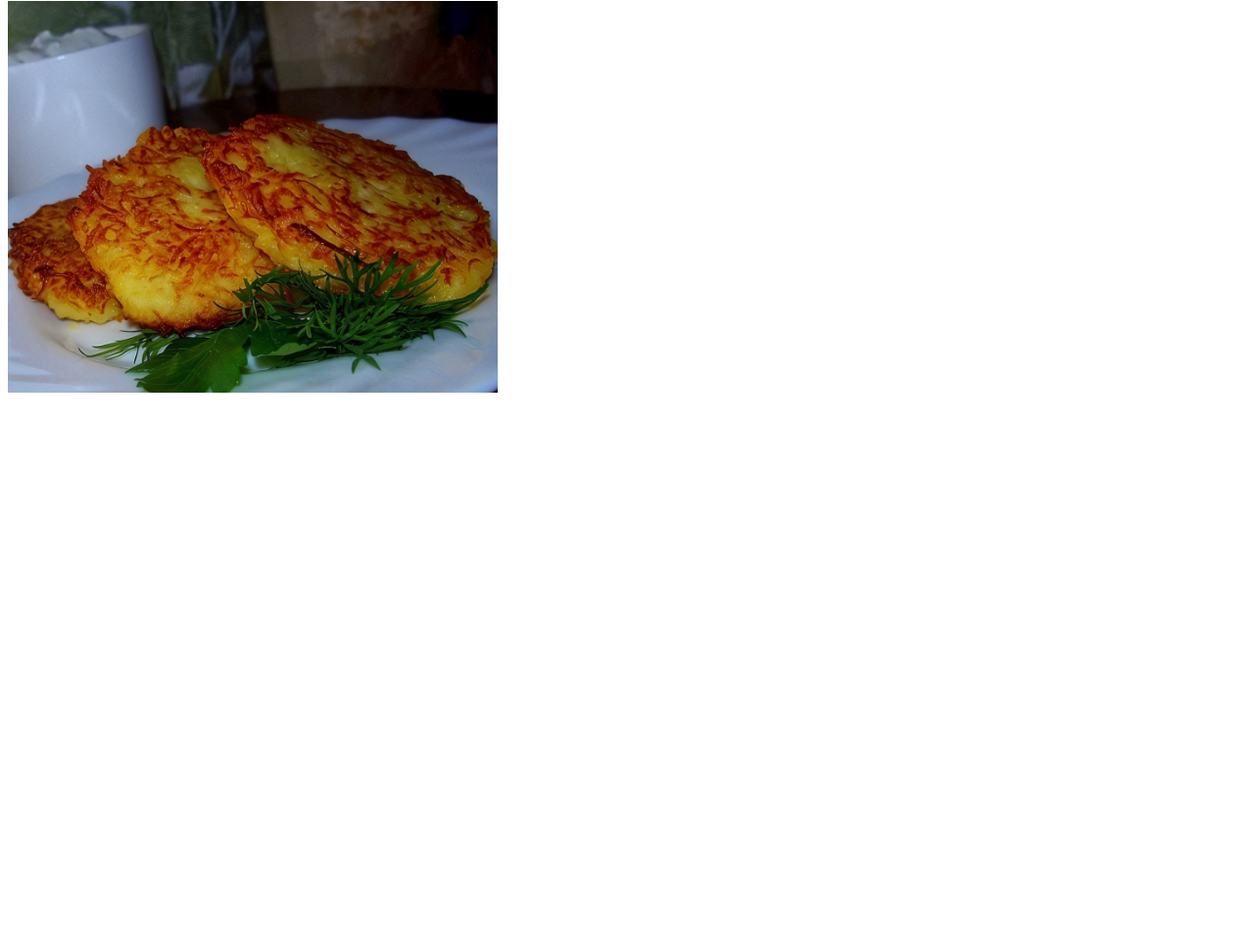
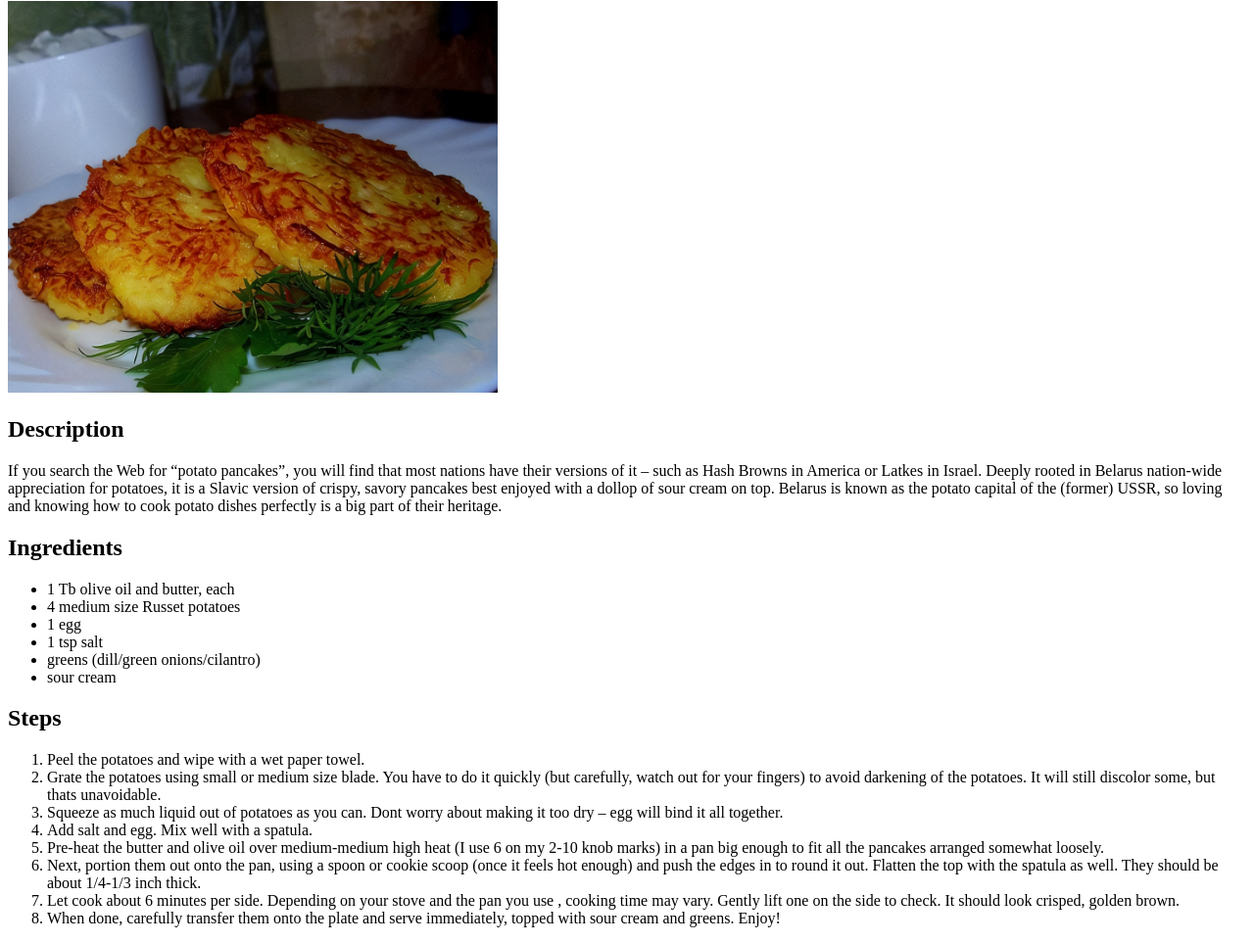
Before and after one commit to Yaroslav-by/odin-recipes, a plain HTML site: page recipes/draniki.html in a window 1280 px wide. Shown: the part 79-1042 px from the top of the page at 98% size. Before the commit the page ends 800 px from the top, so only its background shows below. Drawn offline with Linux system fonts and the light colour scheme.

Commit message:
Finish draniki page. Add description and steps

```diff
--- a/recipes/draniki.html
+++ b/recipes/draniki.html
@@ -8,5 +8,56 @@
 <body>
     <h1>Draniki</h1>
     <img src="../images/Draniki.jpg" width="500" height="400" alt="Draniki image">
+    <h2>Description</h2>
+    <p>
+        If you search the Web for “potato pancakes”, you will find that most nations have their versions of it –
+        such as Hash Browns in America or Latkes in Israel. Deeply rooted in Belarus nation-wide appreciation for
+        potatoes, it is a Slavic version of crispy, savory pancakes best enjoyed with a dollop of sour cream on top.
+        Belarus is known as the potato capital of the (former) USSR, so loving and knowing how to cook potato dishes
+        perfectly is a big part of their heritage.
+    </p>
+    <h2>Ingredients</h2>
+    <ul>
+        <li>1 Tb olive oil and butter, each</li>
+        <li>4 medium size Russet potatoes</li>
+        <li>1 egg</li>
+        <li>1 tsp salt</li>
+        <li>greens (dill/green onions/cilantro)</li>
+        <li>sour cream</li>
+    </ul>
+    <h2>Steps</h2>
+    <ol>
+        <li>
+            Peel the potatoes and wipe with a wet paper towel.
+        </li>
+        <li>
+            Grate the potatoes using small or medium size blade. You have to do it quickly (but carefully,
+            watch out for your fingers) to avoid darkening of the potatoes. It will still discolor some, but
+            thats unavoidable.
+        </li>
+        <li>
+            Squeeze as much liquid out of potatoes as you can. Dont worry about making it too dry –
+            egg will bind it all together.
+        </li>
+        <li>
+            Add salt and egg. Mix well with a spatula.
+        </li>
+        <li>
+            Pre-heat the butter and olive oil over medium-medium high heat (I use 6 on my 2-10 knob marks)
+            in a pan big enough to fit all the pancakes arranged somewhat loosely.
+        </li>
+        <li>
+            Next, portion them out onto the pan, using a spoon or cookie scoop (once it feels hot enough) and
+            push the edges in to round it out. Flatten the top with the spatula as well. They should be about 1/4-1/3
+            inch thick.
+        </li>
+        <li>Let cook about 6 minutes per side. Depending on your stove and the pan you use , cooking time may vary.
+            Gently lift one on the side to check. It should look crisped, golden brown.
+        </li>
+        <li>
+            When done, carefully transfer them onto the plate and serve immediately, topped with sour cream and
+            greens. Enjoy!
+        </li>
+    </ol>
 </body>
 </html>
```
